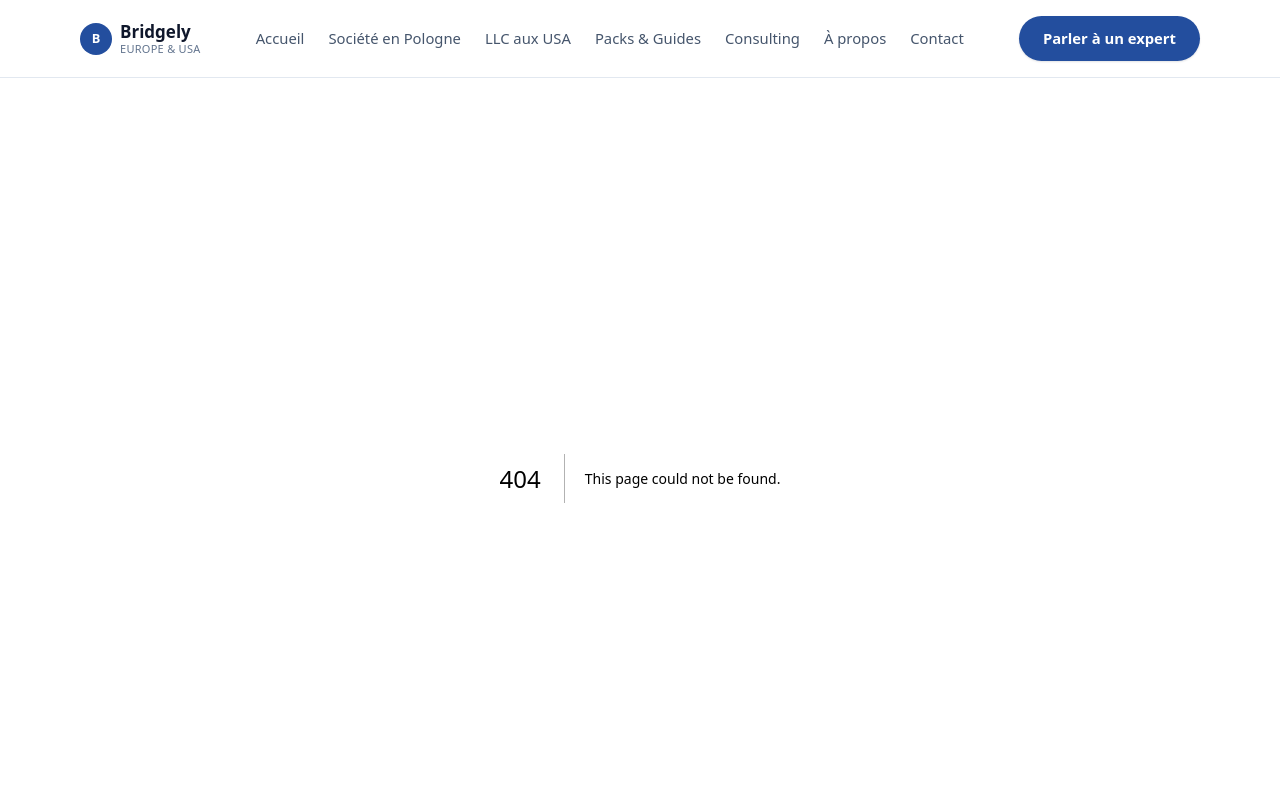
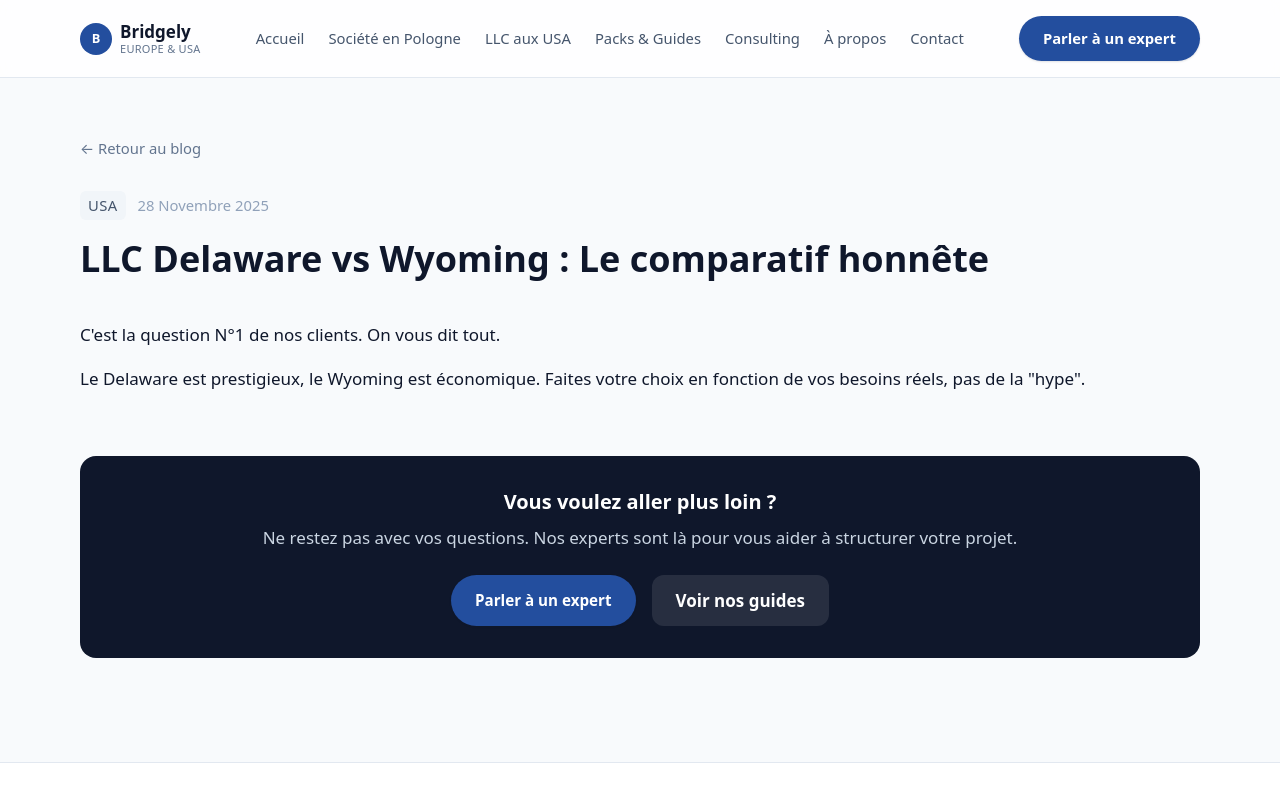
Before and after one commit to bridgelysite/website, a Next.js app: page /blog/llc-delaware-vs-wyoming in a window 1280 px wide. Before the commit this address had no page. Shown: the top 798 px of the page. Built offline with nearby package versions, Linux system fonts and the light colour scheme.

Commit message:
Add Blog feature: index page, dynamic posts, and navbar link

```diff
--- /dev/null
+++ b/app/blog/[slug]/page.tsx
@@ -0,0 +1,102 @@
+import type { Metadata } from "next";
+import Link from "next/link";
+import { notFound } from "next/navigation";
+
+// Simulation des données (à remplacer par vos vrais articles plus tard)
+const posts: Record<string, { title: string; content: string; date: string; category: string }> = {
+  "pourquoi-choisir-pologne-business": {
+    title: "Pourquoi la Pologne est le nouvel eldorado des entrepreneurs digitaux",
+    date: "1 Décembre 2025",
+    category: "Pologne",
+    content: `
+      <p class="mb-4">La Pologne n'est plus ce pays de l'Est gris et lointain que certains imaginent encore. C'est devenu en quelques années le hub technologique central de l'Europe, attirant Google, Microsoft, et des milliers d'entrepreneurs indépendants.</p>
+      <h2 class="text-2xl font-bold text-slate-900 mt-8 mb-4">1. Une fiscalité pragmatique</h2>
+      <p class="mb-4">Contrairement à la France et ses cotisations sociales lourdes, la Pologne offre plusieurs régimes fiscaux adaptés aux petites structures, comme le ryczałt (impôt sur le chiffre d'affaires) ou l'IP Box pour les développeurs.</p>
+      <h2 class="text-2xl font-bold text-slate-900 mt-8 mb-4">2. Un coût de vie maîtrisé</h2>
+      <p class="mb-4">Même si Varsovie rattrape son retard, le coût de la vie reste 30 à 40% moins élevé qu'à Paris ou Berlin. Vos euros vous permettent un style de vie bien supérieur.</p>
+      <div class="bg-blue-50 border-l-4 border-blue-500 p-4 my-8">
+        <p class="font-semibold text-blue-900">Le saviez-vous ?</p>
+        <p class="text-blue-800 text-sm mt-1">Varsovie est classée dans le top 10 des villes "Business Friendly" d'Europe en 2024.</p>
+      </div>
+      <p class="mb-4">Pour en savoir plus sur la création de société, consultez notre <a href="/creation-societe-pologne" class="text-blue-600 hover:underline">guide complet sur la Pologne</a>.</p>
+    `,
+  },
+  "llc-delaware-vs-wyoming": {
+    title: "LLC Delaware vs Wyoming : Le comparatif honnête",
+    date: "28 Novembre 2025",
+    category: "USA",
+    content: `
+      <p class="mb-4">C'est la question N°1 de nos clients. On vous dit tout.</p>
+      <p>Le Delaware est prestigieux, le Wyoming est économique. Faites votre choix en fonction de vos besoins réels, pas de la "hype".</p>
+    `,
+  },
+};
+
+export async function generateMetadata({ params }: { params: Promise<{ slug: string }> }): Promise<Metadata> {
+  const { slug } = await params;
+  const post = posts[slug];
+  if (!post) return { title: "Article non trouvé" };
+
+  return {
+    title: `${post.title} | Blog Bridgely`,
+    description: `Découvrez notre article sur : ${post.title}`,
+    alternates: {
+      canonical: `https://bridgely.fr/blog/${slug}`,
+    },
+  };
+}
+
+export default async function BlogPost({ params }: { params: Promise<{ slug: string }> }) {
+  const { slug } = await params;
+  const post = posts[slug];
+
+  if (!post) {
+    notFound();
+  }
+
+  return (
+    <div className="section">
+      <div className="container-bridgely max-w-3xl">
+        <Link href="/blog" className="text-sm text-slate-500 hover:text-slate-800 mb-8 inline-block">
+          ← Retour au blog
+        </Link>
+
+        <article>
+          <header className="mb-10">
+            <div className="flex items-center gap-3 mb-4 text-sm font-medium">
+              <span className="bg-slate-100 text-slate-600 px-2 py-1 rounded-md uppercase tracking-wide">
+                {post.category}
+              </span>
+              <span className="text-slate-400">{post.date}</span>
+            </div>
+            <h1 className="text-3xl md:text-4xl font-extrabold text-slate-900 leading-tight mb-6">
+              {post.title}
+            </h1>
+          </header>
+
+          {/* Contenu de l'article */}
+          <div
+            className="prose prose-slate max-w-none prose-headings:text-slate-900 prose-a:text-[color:var(--color-accent)] hover:prose-a:text-amber-600"
+            dangerouslySetInnerHTML={{ __html: post.content }}
+          />
+
+          {/* Call to Action Fin d'article */}
+          <div className="mt-16 p-8 bg-slate-900 rounded-2xl text-center text-white">
+            <h3 className="text-xl font-bold mb-2">Vous voulez aller plus loin ?</h3>
+            <p className="text-slate-300 mb-6">
+              Ne restez pas avec vos questions. Nos experts sont là pour vous aider à structurer votre projet.
+            </p>
+            <div className="flex flex-col sm:flex-row gap-4 justify-center">
+              <Link href="/consulting-international" className="btn-primary text-slate-900">
+                Parler à un expert
+              </Link>
+              <Link href="/packs-digitaux" className="px-6 py-3 rounded-xl bg-white/10 hover:bg-white/20 transition-colors font-semibold">
+                Voir nos guides
+              </Link>
+            </div>
+          </div>
+        </article>
+      </div>
+    </div>
+  );
+}
--- /dev/null
+++ b/app/blog/page.tsx
@@ -0,0 +1,84 @@
+import Link from "next/link";
+import type { Metadata } from "next";
+
+export const metadata: Metadata = {
+  title: "Blog Bridgely | Conseils pour entrepreneurs internationaux",
+  description:
+    "Articles, guides et conseils sur la création de société à l'étranger (Pologne, USA), la fiscalité internationale et l'expatriation.",
+  alternates: {
+    canonical: "https://bridgely.fr/blog",
+  },
+  openGraph: {
+    title: "Blog Bridgely | Entreprendre sans frontières",
+    description: "L'expertise pratique pour vos projets internationaux.",
+    url: "https://bridgely.fr/blog",
+  },
+};
+
+// Simulation d'une base de données d'articles
+const posts = [
+  {
+    slug: "pourquoi-choisir-pologne-business",
+    title: "Pourquoi la Pologne est le nouvel eldorado des entrepreneurs digitaux",
+    excerpt:
+      "Fiscalité avantageuse, coûts réduits, écosystème tech dynamique : découvrez pourquoi de plus en plus d'entrepreneurs choisissent Varsovie ou Cracovie.",
+    date: "1 Décembre 2025",
+    category: "Pologne",
+    readTime: "5 min",
+  },
+  {
+    slug: "llc-delaware-vs-wyoming",
+    title: "LLC Delaware vs Wyoming : Le comparatif honnête",
+    excerpt:
+      "Faut-il vraiment aller au Delaware ? Le Wyoming n'est-il pas mieux pour un freelance ? On casse les mythes et on regarde les chiffres.",
+    date: "28 Novembre 2025",
+    category: "USA",
+    readTime: "7 min",
+  },
+];
+
+export default function BlogPage() {
+  return (
+    <div className="section">
+      <div className="container-bridgely max-w-5xl">
+        <div className="text-center mb-16">
+          <h1 className="section-title">Le Blog Bridgely</h1>
+          <p className="section-subtitle">
+            Analyses, tutoriels et décryptages pour piloter votre business international.
+          </p>
+        </div>
+
+        <div className="grid gap-8 md:grid-cols-2 lg:grid-cols-3">
+          {posts.map((post) => (
+            <Link
+              key={post.slug}
+              href={`/blog/${post.slug}`}
+              className="group bg-white border border-slate-200 rounded-2xl overflow-hidden hover:shadow-lg transition-shadow flex flex-col"
+            >
+              <div className="p-6 flex flex-col h-full">
+                <div className="flex items-center gap-3 mb-4 text-xs font-medium">
+                  <span className="bg-slate-100 text-slate-600 px-2 py-1 rounded-md uppercase tracking-wide">
+                    {post.category}
+                  </span>
+                  <span className="text-slate-400">{post.readTime} de lecture</span>
+                </div>
+                <h2 className="text-xl font-bold text-slate-900 mb-3 group-hover:text-[color:var(--color-accent)] transition-colors">
+                  {post.title}
+                </h2>
+                <p className="text-slate-600 text-sm mb-6 flex-1">
+                  {post.excerpt}
+                </p>
+                <div className="mt-auto flex items-center justify-between text-xs text-slate-400 pt-4 border-t border-slate-100">
+                  <span>{post.date}</span>
+                  <span className="group-hover:translate-x-1 transition-transform">
+                    Lire l'article →
+                  </span>
+                </div>
+              </div>
+            </Link>
+          ))}
+        </div>
+      </div>
+    </div>
+  );
+}
```
